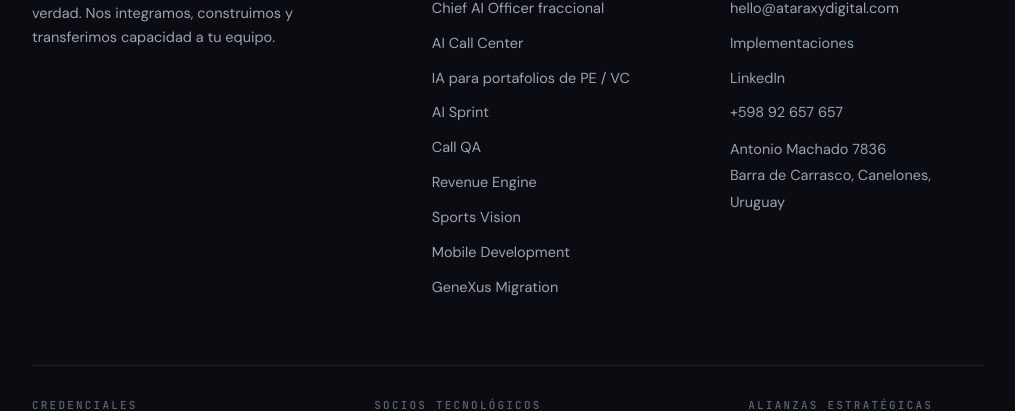
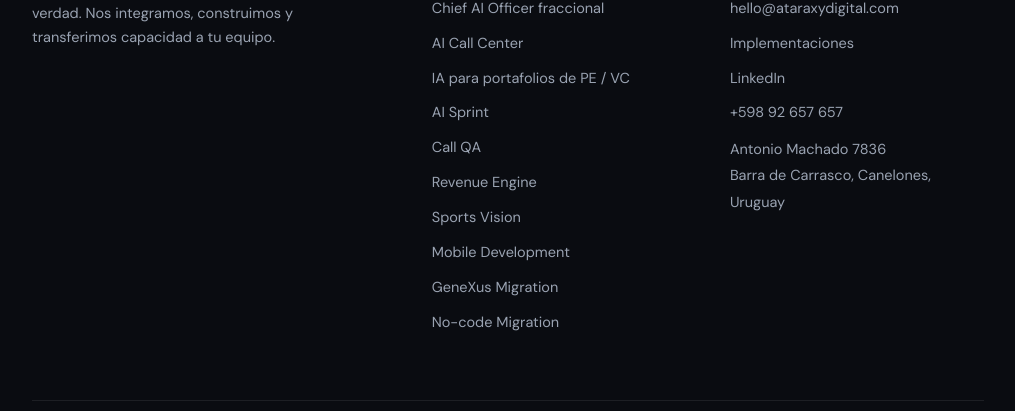
Before and after one commit to ataraxy-digital/ataraxy-qa, a website: page es/index.html in a window 1280 px wide. Shown: the part 4938-5349 px from the top of the page, without its empty margins (132-1147 px from the left). Drawn offline with Linux system fonts and the light colour scheme.

Commit message:
Add No-code Migration to the services menu and footer
Links the new www.ataraxydigital.com/no-code-migration/ page from the
shared cross-property services list, right after GeneXus Migration.

```diff
--- a/es/index.html
+++ b/es/index.html
@@ -203,6 +203,7 @@ footer{border-top:1px solid var(--line);padding:64px 0 44px;background:var(--bg-
           <a href="https://vision.ataraxydigital.com/">Sports Vision</a>
           <a href="https://mobile.ataraxydigital.com/">Mobile Development</a>
           <a href="https://www.ataraxydigital.com/genexus-migration/">GeneXus Migration</a>
+          <a href="https://www.ataraxydigital.com/no-code-migration/">No-code Migration</a>
         </div>
       </div>
       <a href="https://www.ataraxydigital.com/#work">Casos</a>
@@ -422,6 +423,7 @@ footer{border-top:1px solid var(--line);padding:64px 0 44px;background:var(--bg-
         <a href="https://vision.ataraxydigital.com/">Sports Vision</a>
         <a href="https://mobile.ataraxydigital.com/">Mobile Development</a>
         <a href="https://www.ataraxydigital.com/genexus-migration/">GeneXus Migration</a>
+        <a href="https://www.ataraxydigital.com/no-code-migration/">No-code Migration</a>
       </div>
       <div class="foot-col">
         <h4>Contacto</h4>
```
Also changed, not shown: index.html (+2 -0 lines), pt/index.html (+2 -0 lines), zh/index.html (+2 -0 lines).
